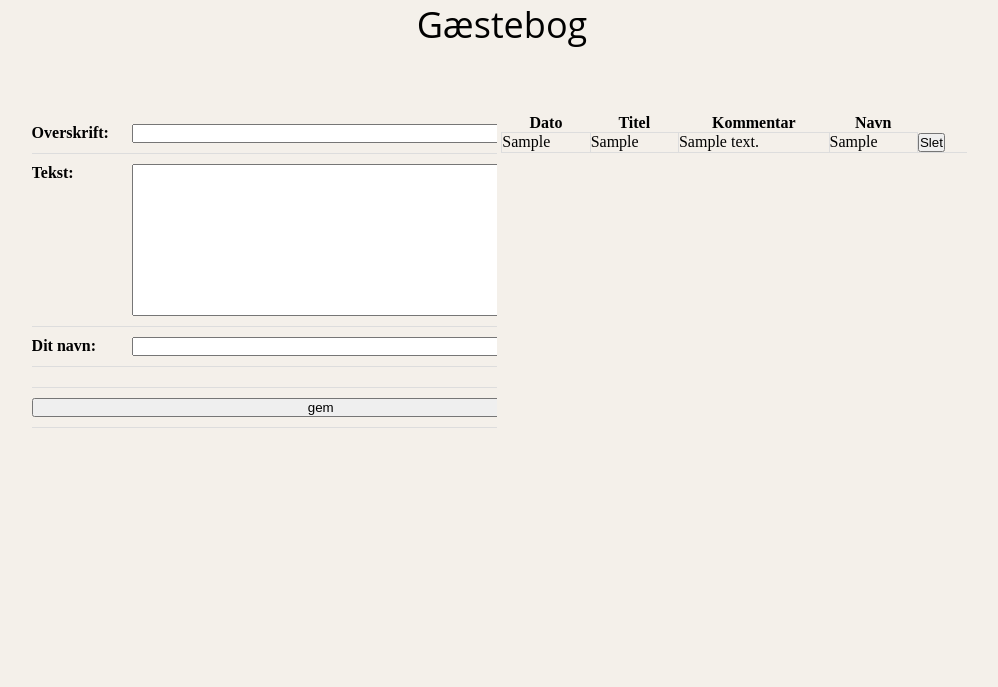
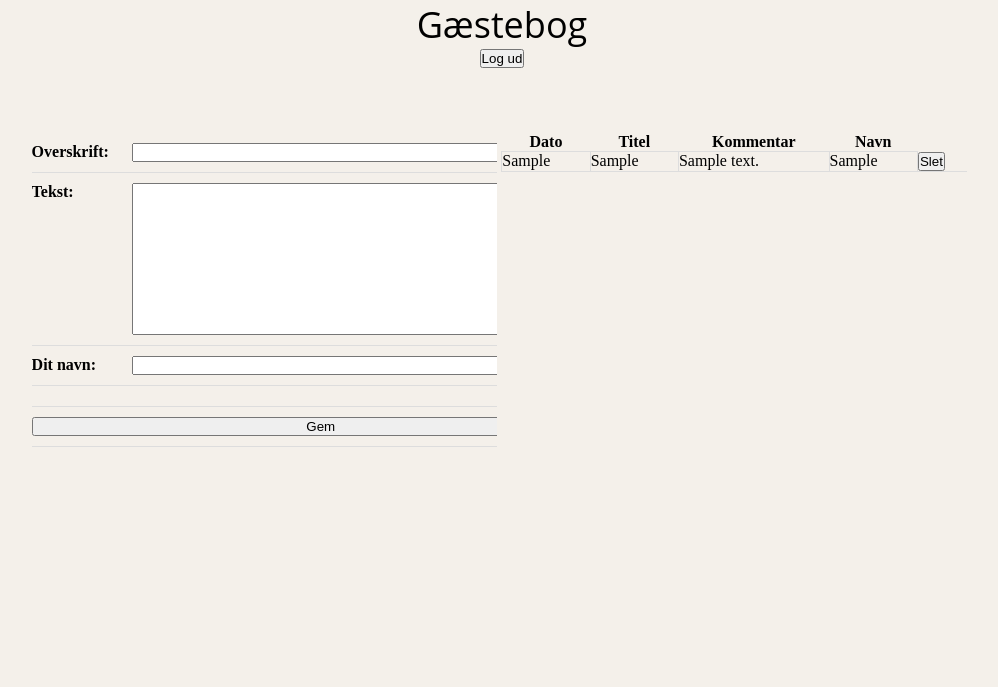
Before and after one commit to VeryThankYou/Guestbook2, a PHP site: page /admin/index.php in a window 1280 px wide. Shown: the part 202-889 px from the top of the page, without its empty margins (138-1136 px from the left). Run offline with PHP 8.4, Linux system fonts and the light colour scheme; the visitor is signed in with stand-in values (Sample User, id 1); tables that the repository leaves empty or names only in its code hold one stand-in row (values such as "Sample post").

Commit message:
Log ud knap

```diff
--- a/aegteGaestebog/admin/index.php
+++ b/aegteGaestebog/admin/index.php
@@ -2,35 +2,6 @@
 // For at have adgang til sessions-variablen
 session_start();
 
-// hvis ikke bruger er logget ind viderestilles til logind-siden
-if(empty( $_SESSION['brugerid'] )) {
-  header('location:login.php');
-}
-?>
-
-
-<html>
-<head>
-    <meta charset="utf-8">
-    <link rel="stylesheet" href="../css/mainStyles.css">
-</head>
-<body>
-  <div class="header">
-    <div class="fersken">
-      <img src="../FanefjordFrugt_Logo_Fersken.png" alt="Fanefjord Frugt Logo">
-    </div>
-    <div class="browse">
-      <ul>
-        <li><button type="button" onclick="Test.php">Hjem</button></li>
-        <li><button type="button" onclick="Test.php">Om os</button></li>
-        <li><button type="button" onclick="Test.php">Galleri</button></li>
-        <li><button type="button" onclick="Test.php">Vores produkter</button></li>
-        <li><button type="button" onclick="Test.php">Gæstebog</button></li>
-        <li><button type="button" onclick="Test.php">Kontakt</button></li>
-      </ul>
-    </div>
-  </div>
- <?php
 
  // data for forbindelse til databasen
 $servername = "localhost";
@@ -99,14 +70,52 @@ if ($_SERVER["REQUEST_METHOD"] == "POST") {
     $conn->query($gemsql);
     #echo $gemsql;
   }
+	} else if(isset($_POST["logout"])) {
+	session_unset();
 	}
 	}
 
+
+// hvis ikke bruger er logget ind viderestilles til logind-siden
+if(empty( $_SESSION['brugerid'] )) {
+  header('location:login.php');
+}
+?>
+
+
+<html>
+<head>
+    <meta charset="utf-8">
+    <link rel="stylesheet" href="../css/mainStyles.css">
+</head>
+<body>
+  <div class="header">
+    <div class="fersken">
+      <img src="../FanefjordFrugt_Logo_Fersken.png" alt="Fanefjord Frugt Logo">
+    </div>
+    <div class="browse">
+      <ul>
+        <li><button type="button" onclick="Test.php">Hjem</button></li>
+        <li><button type="button" onclick="Test.php">Om os</button></li>
+        <li><button type="button" onclick="Test.php">Galleri</button></li>
+        <li><button type="button" onclick="Test.php">Vores produkter</button></li>
+        <li><button type="button" onclick="Test.php">Gæstebog</button></li>
+        <li><button type="button" onclick="Test.php">Kontakt</button></li>
+      </ul>
+    </div>
+  </div>
+ <?php
 $sql = "SELECT * FROM message;";
 $result = $conn->query($sql);
 ?>
 
   <p class="gaestebogTitle">Gæstebog</p>
+  <div style="text-align:center;">
+  <form method="POST">
+  <input type="submit" name="logout" value="Log ud"/>
+  </form>
+  </div>
+
   <div class="gaestebog">
     <div>
       <form method="POST">
@@ -127,7 +136,7 @@ $result = $conn->query($sql);
             <th colspan="2"><span class="fejl"> <?php echo $fejl_mangel; ?> </span></th>
           </tr>
           <tr>
-	           <td colspan="2"><input type="submit" name="send" value="gem" /> </td>
+	           <td colspan="2"><input type="submit" name="send" value="Gem" /> </td>
            </tr>
          </table>
        </form>
```
